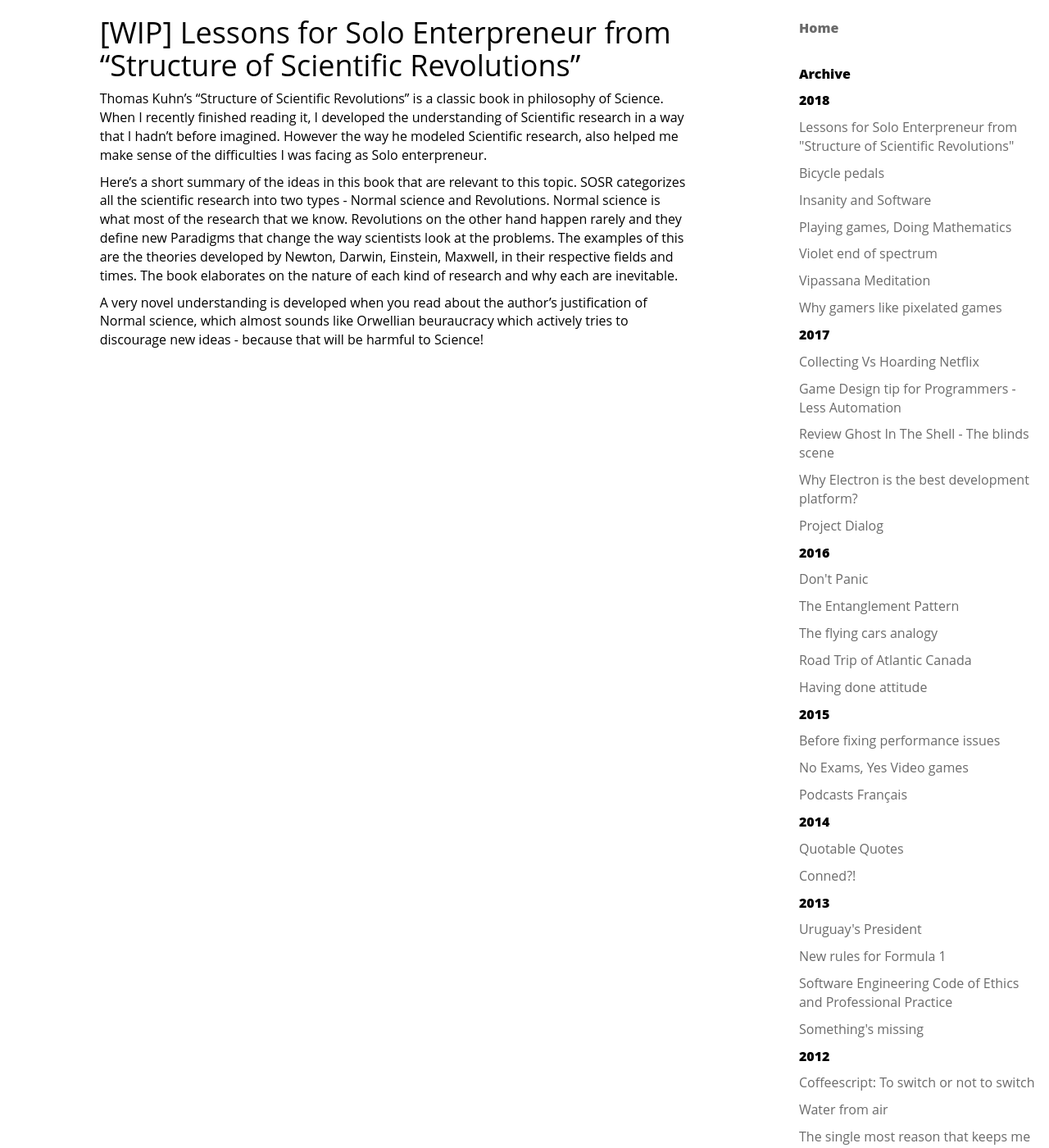
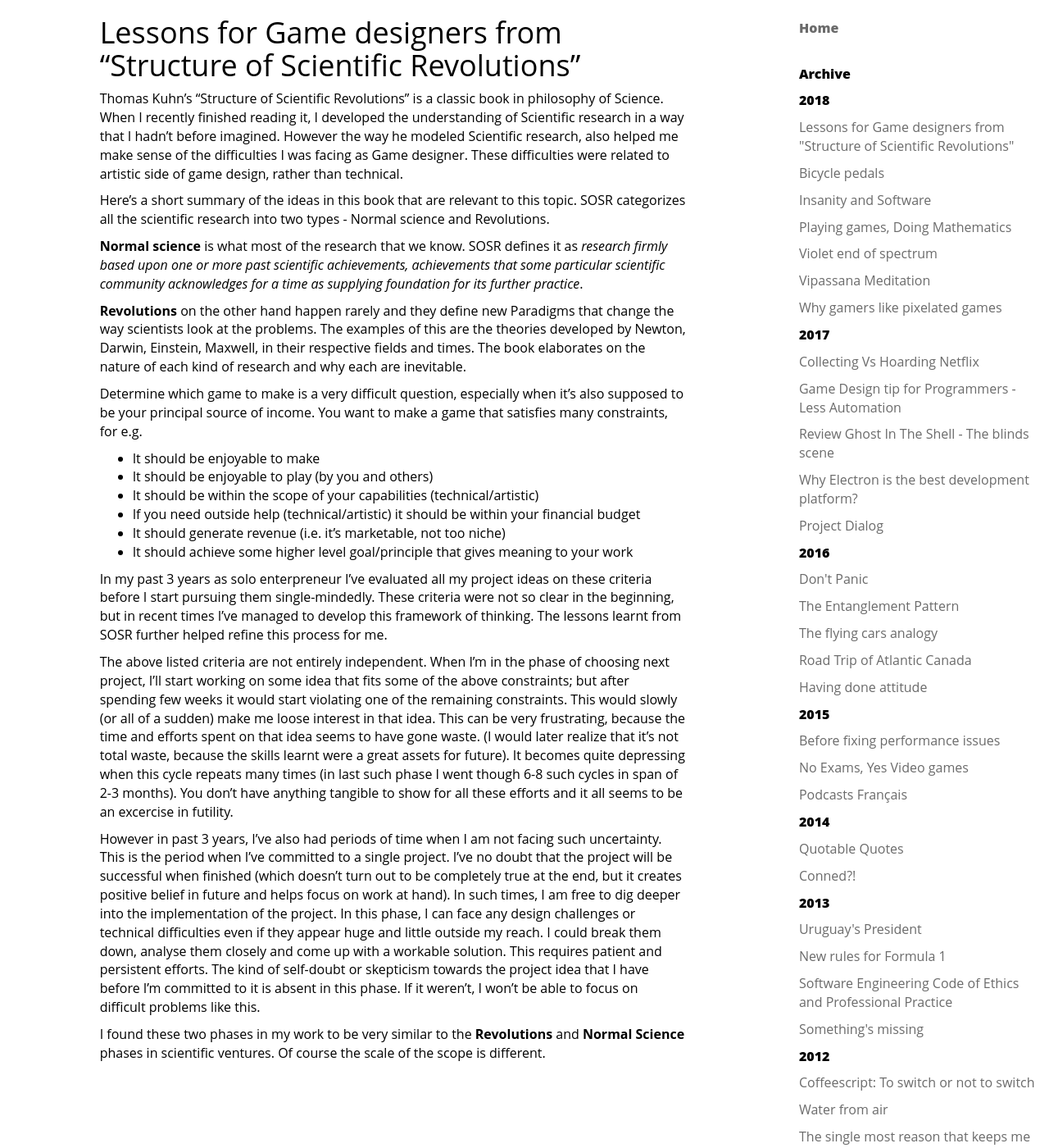
Before and after one commit to jay3sh/mepage, a Jekyll site: the page built from _posts/2018-12-08-lessons-solo-enterpreneur-sosr.md, in a window 1280 px wide and 1400 px high. Shown: the whole window at 82% size. Built offline with Jekyll 4.4.1, drawn with Linux system fonts in a browser that asks for light colours.

Commit message:
Update 2018-12-08-lessons-solo-enterpreneur-sosr.md

```diff
--- a/_posts/2018-12-08-lessons-solo-enterpreneur-sosr.md
+++ b/_posts/2018-12-08-lessons-solo-enterpreneur-sosr.md
@@ -1,13 +1,32 @@
 ---
 layout: post
-title: Lessons for Solo Enterpreneur from "Structure of Scientific Revolutions"
+title: Lessons for Game designers from "Structure of Scientific Revolutions"
 ---
 
-[WIP] Lessons for Solo Enterpreneur from "Structure of Scientific Revolutions"
+Lessons for Game designers from "Structure of Scientific Revolutions"
 ===
 
-Thomas Kuhn's "Structure of Scientific Revolutions" is a classic book in philosophy of Science. When I recently finished reading it, I developed the understanding of Scientific research in a way that I hadn't before imagined. However the way he modeled Scientific research, also helped me make sense of the difficulties I was facing as Solo enterpreneur.
+Thomas Kuhn's "Structure of Scientific Revolutions" is a classic book in philosophy of Science. When I recently finished reading it, I developed the understanding of Scientific research in a way that I hadn't before imagined. However the way he modeled Scientific research, also helped me make sense of the difficulties I was facing as Game designer. These difficulties were related to artistic side of game design, rather than technical.
 
-Here's a short summary of the ideas in this book that are relevant to this topic. SOSR categorizes all the scientific research into two types - Normal science and Revolutions. Normal science is what most of the research that we know. Revolutions on the other hand happen rarely and they define new Paradigms that change the way scientists look at the problems. The examples of this are the theories developed by Newton, Darwin, Einstein, Maxwell, in their respective fields and times. The book elaborates on the nature of each kind of research and why each are inevitable.
+Here's a short summary of the ideas in this book that are relevant to this topic. SOSR categorizes all the scientific research into two types - Normal science and Revolutions.
 
-A very novel understanding is developed when you read about the author's justification of Normal science, which almost sounds like Orwellian beuraucracy which actively tries to discourage new ideas - because that will be harmful to Science!
+**Normal science** is what most of the research that we know. SOSR defines it as *research firmly based upon one or more past scientific achievements, achievements that some particular scientific community acknowledges for a time as supplying foundation for its further practice*.
+
+**Revolutions** on the other hand happen rarely and they define new Paradigms that change the way scientists look at the problems. The examples of this are the theories developed by Newton, Darwin, Einstein, Maxwell, in their respective fields and times. The book elaborates on the nature of each kind of research and why each are inevitable.
+
+Determine which game to make is a very difficult question, especially when it's also supposed to be your principal source of income. You want to make a game that satisfies many constraints, for e.g.
+
+* It should be enjoyable to make
+* It should be enjoyable to play (by you and others)
+* It should be within the scope of your capabilities (technical/artistic)
+* If you need outside help (technical/artistic) it should be within your financial budget
+* It should generate revenue (i.e. it's marketable, not too niche)
+* It should achieve some higher level goal/principle that gives meaning to your work
+
+In my past 3 years as solo enterpreneur I've evaluated all my project ideas on these criteria before I start pursuing them single-mindedly. These criteria were not so clear in the beginning, but in recent times I've managed to develop this framework of thinking. The lessons learnt from SOSR further helped refine this process for me.
+
+The above listed criteria are not entirely independent. When I'm in the phase of choosing next project, I'll start working on some idea that fits some of the above constraints; but after spending few weeks it would start violating one of the remaining constraints. This would slowly (or all of a sudden) make me loose interest in that idea. This can be very frustrating, because the time and efforts spent on that idea seems to have gone waste. (I would later realize that it's not total waste, because the skills learnt were a great assets for future). It becomes quite depressing when this cycle repeats many times (in last such phase I went though 6-8 such cycles in span of 2-3 months). You don't have anything tangible to show for all these efforts and it all seems to be an excercise in futility.
+
+However in past 3 years, I've also had periods of time when I am not facing such uncertainty. This is the period when I've committed to a single project. I've no doubt that the project will be successful when finished (which doesn't turn out to be completely true at the end, but it creates positive belief in future and helps focus on work at hand). In such times, I am free to dig deeper into the implementation of the project. In this phase, I can face any design challenges or technical difficulties even if they appear huge and little outside my reach. I could break them down, analyse them closely and come up with a workable solution. This requires patient and persistent efforts. The kind of self-doubt or skepticism towards the project idea that I have before I'm committed to it is absent in this phase. If it weren't, I won't be able to focus on difficult problems like this.
+
+I found these two phases in my work to be very similar to the **Revolutions** and **Normal Science** phases in scientific ventures. Of course the scale of the scope is different.
```
